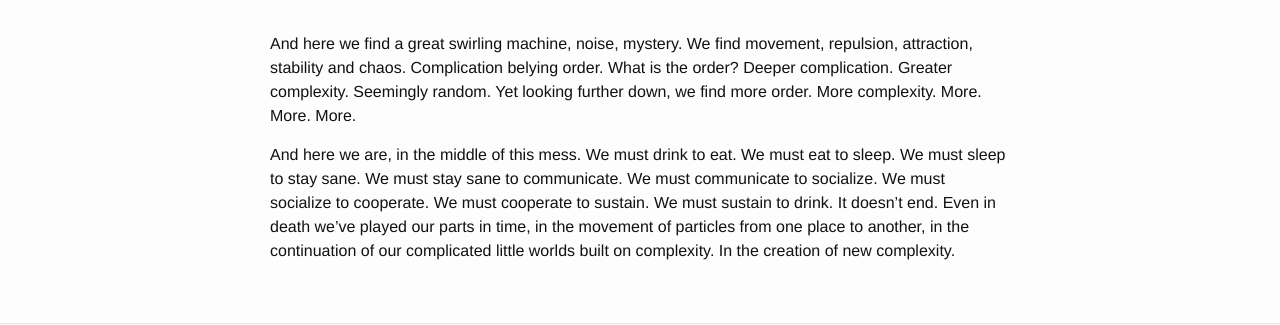
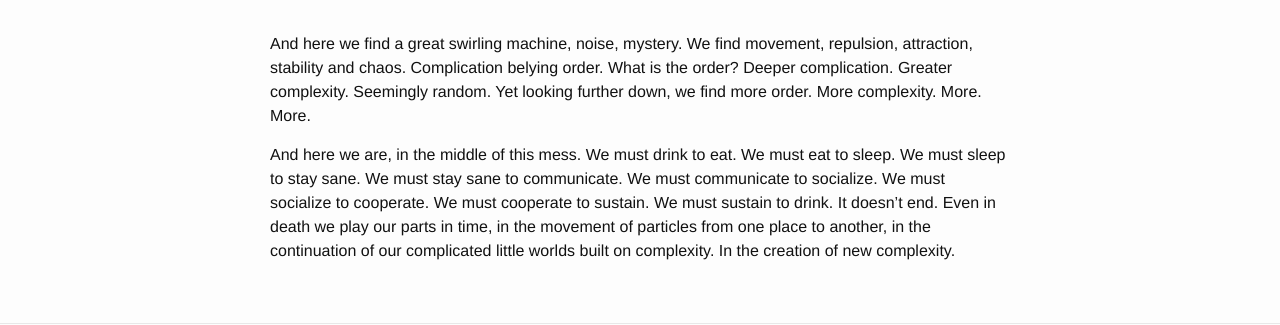
Before and after one commit to jbwinters/jbwinters.github.io, a Jekyll site: the page built from _posts/2016-12-17-humanity.md, in a window 1280 px wide. Shown: the part 168-493 px from the top of the page. Built offline with Jekyll 4.4.1, drawn with Linux system fonts in a browser that asks for light colours.

Commit message:
Minor updates

```diff
--- a/_posts/2016-12-17-humanity.md
+++ b/_posts/2016-12-17-humanity.md
@@ -4,6 +4,6 @@ title:  "Humanity"
 date:   2016-12-17 11:00:00
 ---
 
-And here we find a great swirling machine, noise, mystery. We find movement, repulsion, attraction, stability and chaos. Complication belying order. What is the order? Deeper complication. Greater complexity. Seemingly random. Yet looking further down, we find more order. More complexity. More. More. More.
+And here we find a great swirling machine, noise, mystery. We find movement, repulsion, attraction, stability and chaos. Complication belying order. What is the order? Deeper complication. Greater complexity. Seemingly random. Yet looking further down, we find more order. More complexity. More. More.
 
-And here we are, in the middle of this mess. We must drink to eat. We must eat to sleep. We must sleep to stay sane. We must stay sane to communicate. We must communicate to socialize. We must socialize to cooperate. We must cooperate to sustain. We must sustain to drink. It doesn't end. Even in death we've played our parts in time, in the movement of particles from one place to another, in the continuation of our complicated little worlds built on complexity. In the creation of new complexity.
+And here we are, in the middle of this mess. We must drink to eat. We must eat to sleep. We must sleep to stay sane. We must stay sane to communicate. We must communicate to socialize. We must socialize to cooperate. We must cooperate to sustain. We must sustain to drink. It doesn't end. Even in death we play our parts in time, in the movement of particles from one place to another, in the continuation of our complicated little worlds built on complexity. In the creation of new complexity.
```
